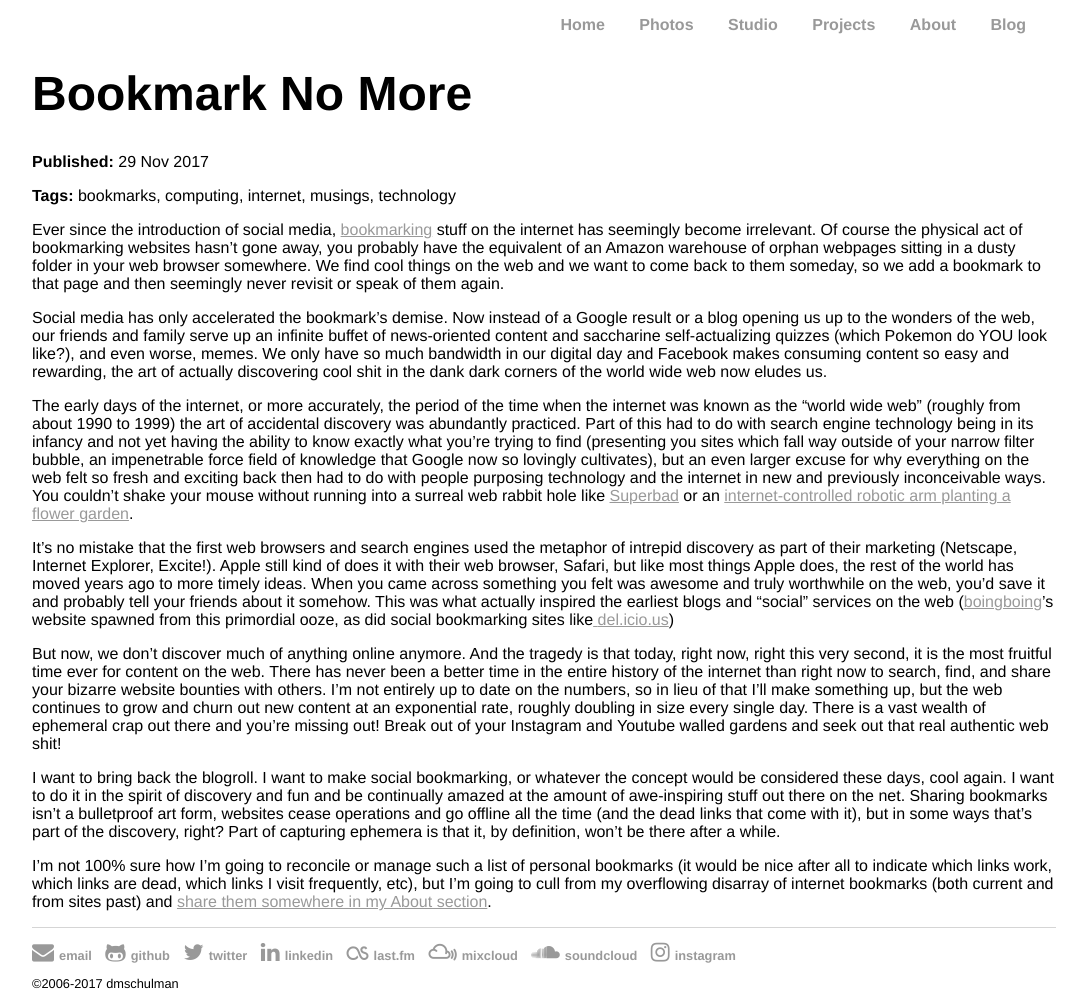
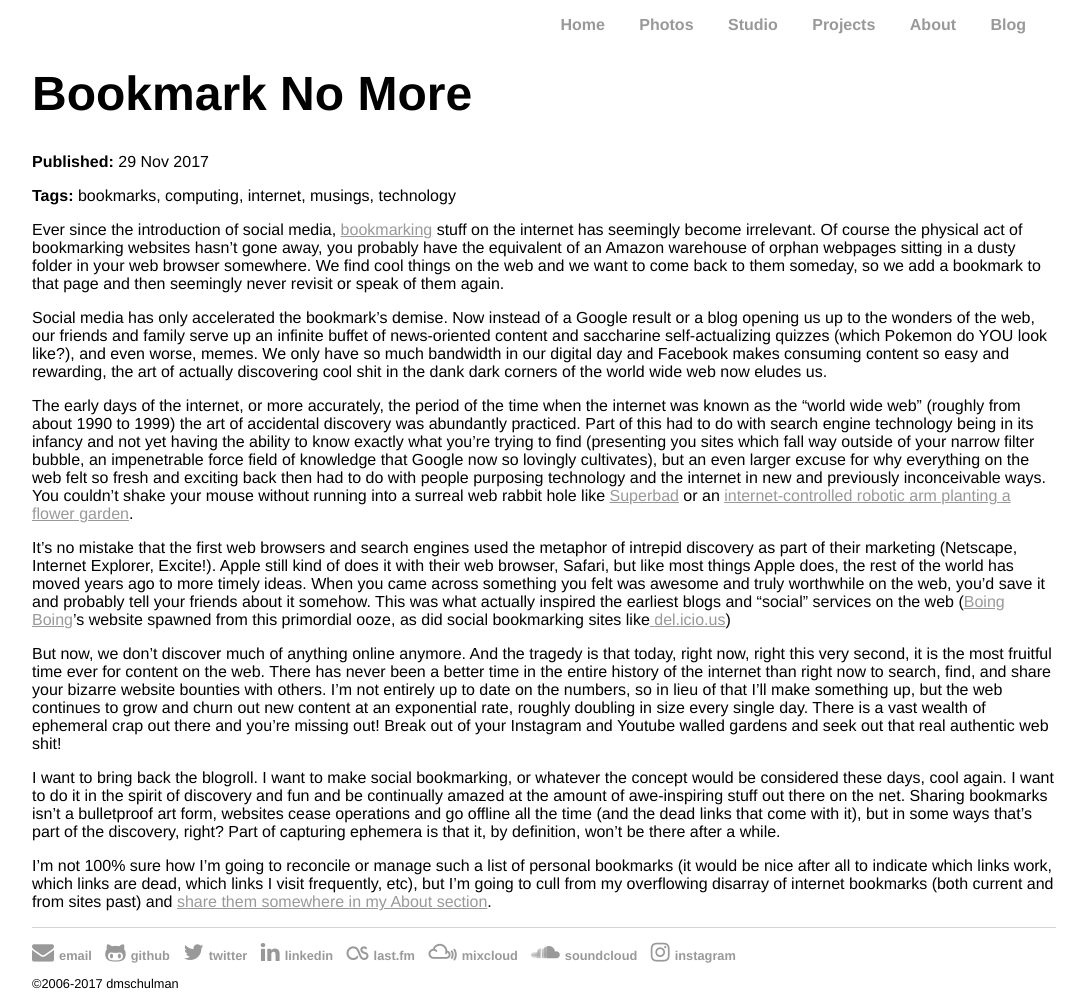
Before and after one commit to dmschulman/dmschulman.github.io, a Jekyll site: the page built from _posts/2017-11-29-Bookmark-No-More.md, in a window 1280 px wide. Shown: the whole page, without its empty margins (96-1183 px from the left). Built offline with Jekyll 4.4.1, drawn with Linux system fonts in a browser that asks for light colours.

Commit message:
Update/Create 2017-11-29-Bookmark-No-More.md

```diff
--- a/_posts/2017-11-29-Bookmark-No-More.md
+++ b/_posts/2017-11-29-Bookmark-No-More.md
@@ -18,7 +18,7 @@
 
 The early days of the internet, or more accurately, the period of the time when the internet was known as the "world wide web" (roughly from about 1990 to 1999) the art of accidental discovery was abundantly practiced. Part of this had to do with search engine technology being in its infancy and not yet having the ability to know exactly what you're trying to find (presenting you sites which fall way outside of your narrow filter bubble, an impenetrable force field of knowledge that Google now so lovingly cultivates), but an even larger excuse for why everything on the web felt so fresh and exciting back then had to do with people purposing technology and the internet in new and previously inconceivable ways. You couldn’t shake your mouse without running into a surreal web rabbit hole like [Superbad](http://superbad.com/) or an [internet-controlled robotic arm planting a flower garden](https://en.wikipedia.org/wiki/Telegarden).
 
-It's no mistake that the first web browsers and search engines used the metaphor of intrepid discovery as part of their marketing (Netscape, Internet Explorer, Excite!). Apple still kind of does it with their web browser, Safari, but like most things Apple does, the rest of the world has moved years ago to more timely ideas. When you came across something you felt was awesome and truly worthwhile on the web, you'd save it and probably tell your friends about it somehow. This was what actually inspired the earliest blogs and "social" services on the web ([boingboing](https://boingboing.net/)'s website spawned from this primordial ooze, as did social bookmarking sites like[ ](http://del.icio.us/)[del.icio.us](https://del.icio.us/))
+It's no mistake that the first web browsers and search engines used the metaphor of intrepid discovery as part of their marketing (Netscape, Internet Explorer, Excite!). Apple still kind of does it with their web browser, Safari, but like most things Apple does, the rest of the world has moved years ago to more timely ideas. When you came across something you felt was awesome and truly worthwhile on the web, you'd save it and probably tell your friends about it somehow. This was what actually inspired the earliest blogs and "social" services on the web ([Boing Boing](https://boingboing.net/)'s website spawned from this primordial ooze, as did social bookmarking sites like[ ](http://del.icio.us/)[del.icio.us](https://del.icio.us/))
 
 But now, we don't discover much of anything online anymore. And the tragedy is that today, right now, right this very second, it is the most fruitful time ever for content on the web. There has never been a better time in the entire history of the internet than right now to search, find, and share your bizarre website bounties with others. I'm not entirely up to date on the numbers, so in lieu of that I'll make something up, but the web continues to grow and churn out new content at an exponential rate, roughly doubling in size every single day. There is a vast wealth of ephemeral crap out there and you're missing out! Break out of your Instagram and Youtube walled gardens and seek out that real authentic web shit!
 
```
